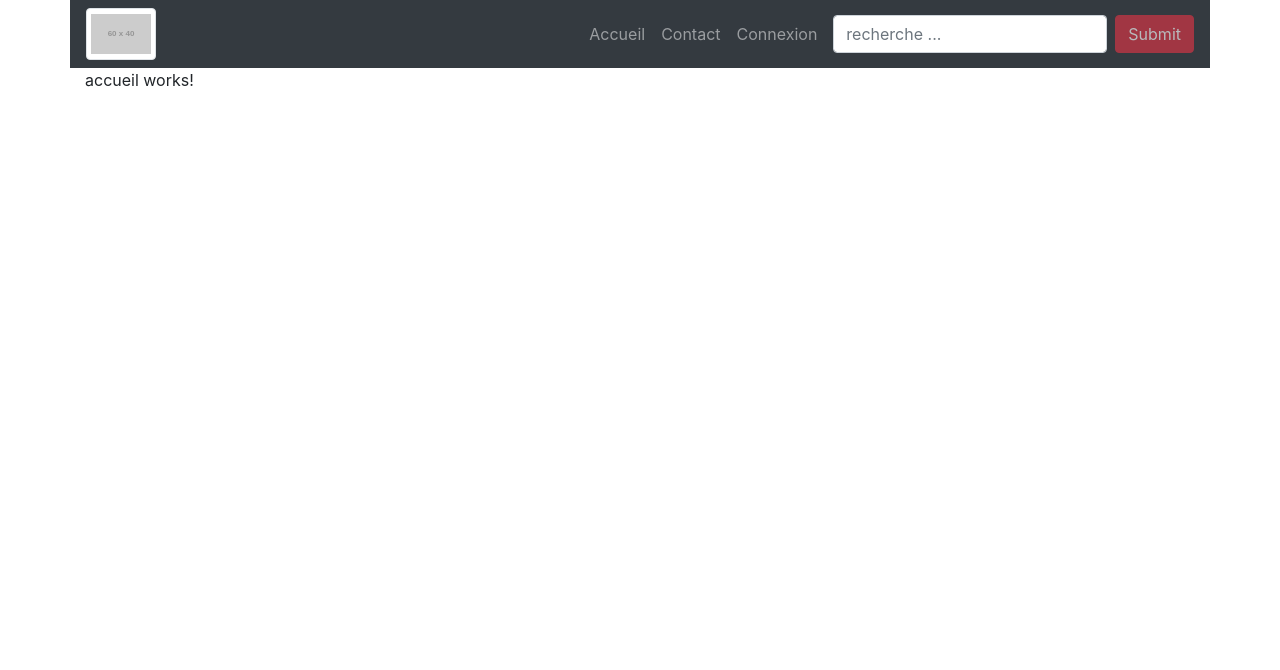
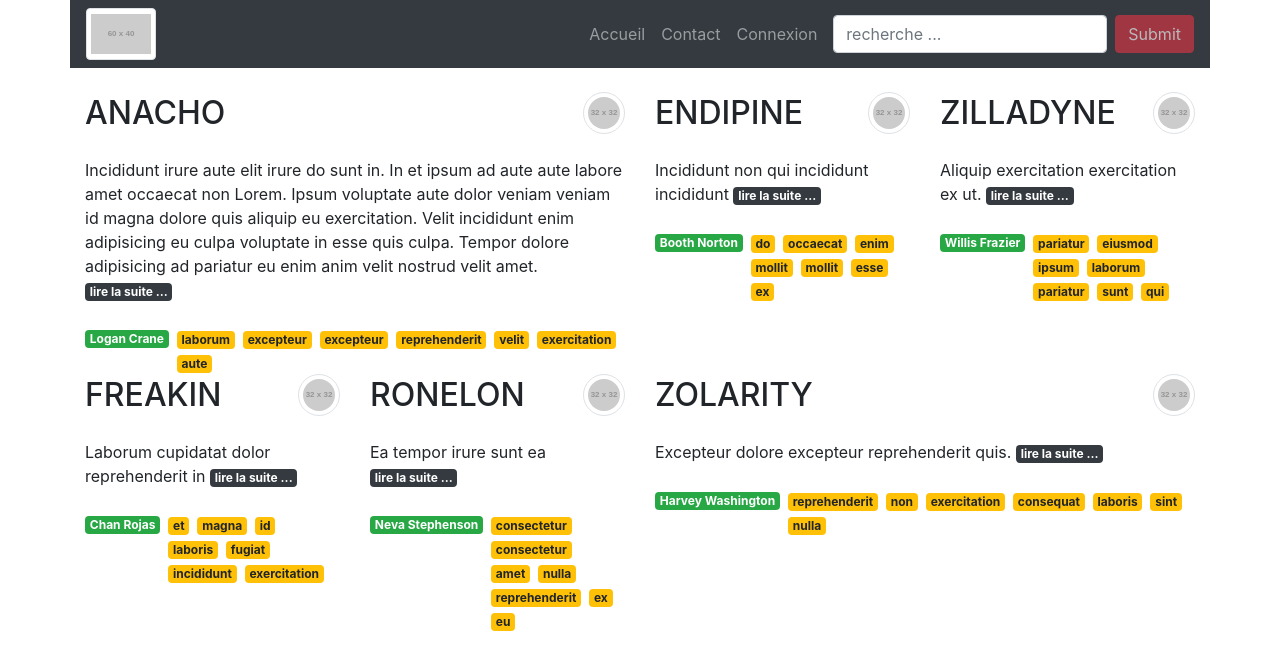
Before and after one commit to webdevproformation/angular-ifocop-dec2020, an Angular app in the folder app-blog/: page / in a window 1280 px wide. Shown: the top 670 px of the page. Built offline with nearby package versions, Linux system fonts and the light colour scheme.

Commit message:
correction et cas pratique

```diff
--- a/app-blog/src/app/accueil/accueil.component.html
+++ b/app-blog/src/app/accueil/accueil.component.html
@@ -1 +1,28 @@
-<p>accueil works!</p>
+<!-- <pre>
+    {{ articles[0] | json }}
+</pre> -->
+
+<div class="row mt-4">
+    <article *ngFor="let a of articles ; index as i " [ngClass]="{
+        'col-6' : i === 0 ,
+        'col-3' : i !== 0 && i !== ( articles.length -1 ),
+        'col' : i === ( articles.length -1 )
+    }">
+        <header class="d-flex justify-content-between align-items-center">
+            <h2 class="mb-0">{{ a.company }}</h2>
+            <img [src]="a.picture" alt="" class="img-thumbnail rounded-circle">
+        </header>
+        <div class="my-4" *ngIf="i !== 0">{{ premiersMot(a.about) }}
+            <a [routerLink]="['/article', a._id ]" class="badge badge-dark">lire la suite ...</a>
+        </div>
+        <div class="my-4" *ngIf="i === 0">{{ a.about }}
+            <a [routerLink]="['/article', a._id ]" class="badge badge-dark">lire la suite ...</a>
+        </div>
+        <footer class="d-flex">
+            <p class="badge badge-success mr-2 mt-1" style="align-self: flex-start;">{{a.name}}</p>
+            <ul style="margin: 0; padding:0;" >
+                <li *ngFor="let tag of a.tags"  class="badge badge-warning mr-2">{{ tag }}</li>
+            </ul>
+        </footer>
+    </article>
+</div>
--- a/app-blog/src/app/accueil/accueil.component.ts
+++ b/app-blog/src/app/accueil/accueil.component.ts
@@ -1,4 +1,5 @@
 import { Component, OnInit } from '@angular/core';
+import { DataService } from "../services/data.service";
 
 @Component({
   selector: 'app-accueil',
@@ -6,10 +7,12 @@ import { Component, OnInit } from '@angular/core';
   styleUrls: ['./accueil.component.css']
 })
 export class AccueilComponent implements OnInit {
-
-  constructor() { }
-
+  articles : Array<{}>;
+  constructor( private _data : DataService ) { }
   ngOnInit(): void {
+    this.articles = this._data.getAll();
   }
-
+  premiersMot(text : string , nbMots : number = 5) : string{
+    return text.split(" ").slice(0, nbMots ).join(" ");
+  }
 }
--- /dev/null
+++ b/app-blog/src/app/article/article.component.html
@@ -0,0 +1 @@
+<p>article works!</p>
--- /dev/null
+++ b/app-blog/src/app/article/article.component.ts
@@ -0,0 +1,15 @@
+import { Component, OnInit } from '@angular/core';
+
+@Component({
+  selector: 'app-article',
+  templateUrl: './article.component.html',
+  styleUrls: ['./article.component.css']
+})
+export class ArticleComponent implements OnInit {
+
+  constructor() { }
+
+  ngOnInit(): void {
+  }
+
+}
```
Also changed, not shown: app-blog/src/app/app.module.ts (+5 -2 lines), app-blog/src/app/article/article.component.css (added), 2 other files (tests, documents, lock files or other folders).
